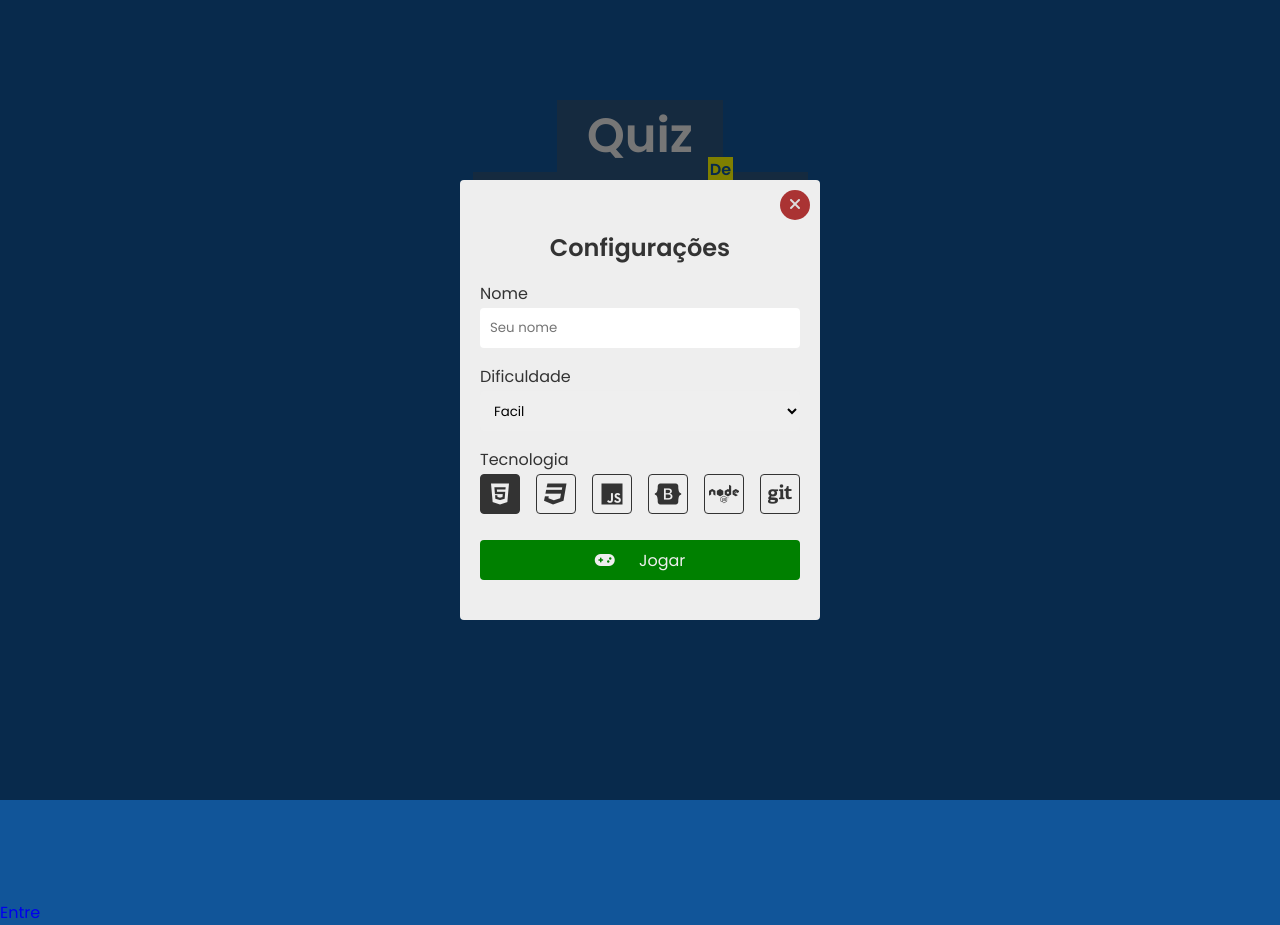
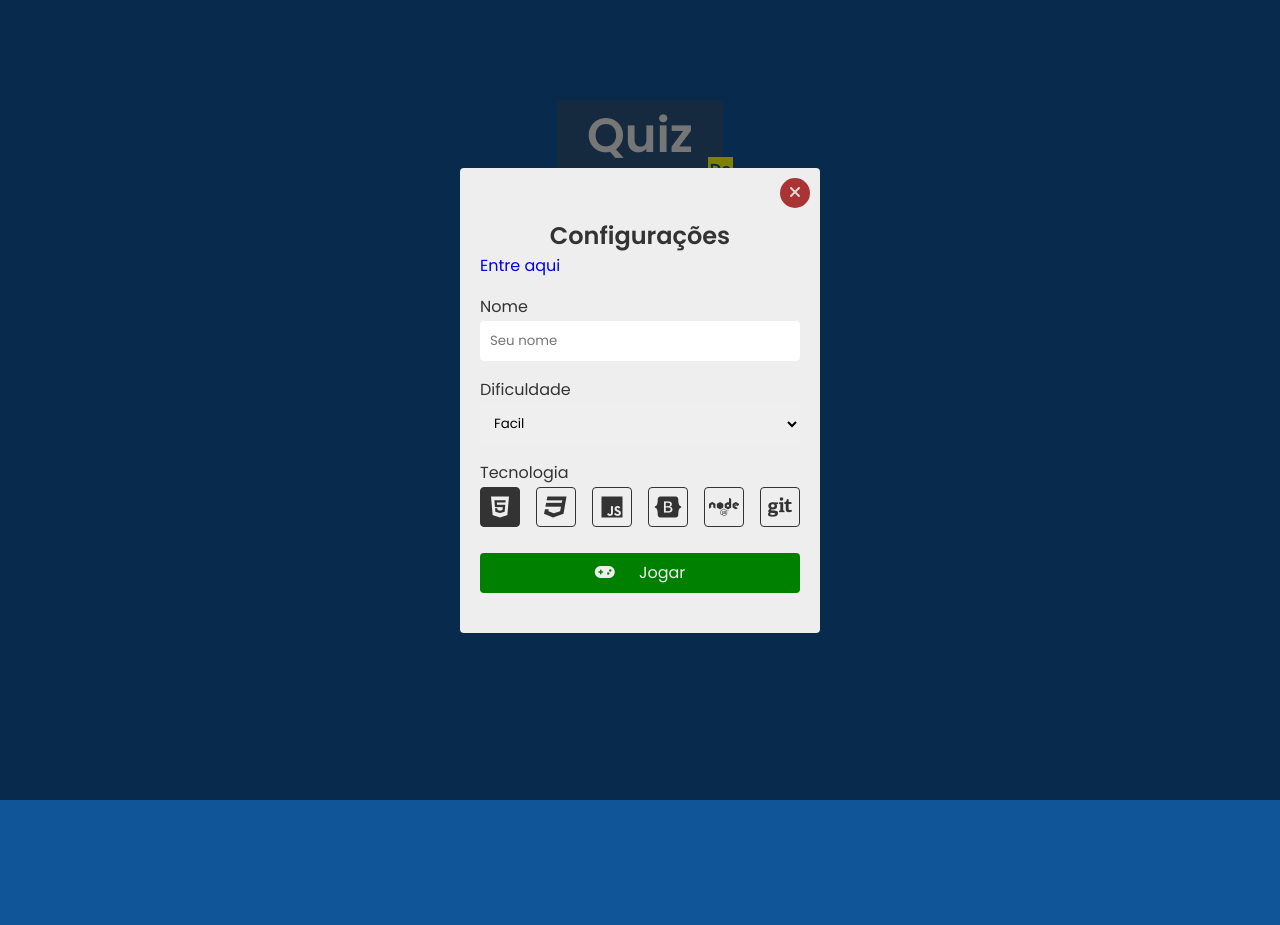
Before and after one commit to marcosambrosio555/Quiz, a plain HTML site: page index.html in a window 1280 px wide. Both pictures are taken after a click on the button "Jogar". After the commit the page ends 900 px from the top, so only its background shows below. Drawn offline with Linux system fonts and the light colour scheme.

Commit message:
newupdate

```diff
--- a/index.html
+++ b/index.html
@@ -30,13 +30,14 @@
             </section>
         </div>
     </main>
-    <a href="marcos-ambrosio.github.io/game.html">Entre</a>
+
 
     <div class="background hide">
         <div class="modal">
             <span class="btn-close"><i class="fa fa-times"></i></span>
             <h2>Configurações</h2>
-            <form action="marcos-ambrosio.github.io/game.html" method="get">
+            <a href="./game.html">Entre aqui</a>
+            <form action="./game.html" method="get">
 
                 <div class="box">
                     <label for="name">Nome</label>
```
